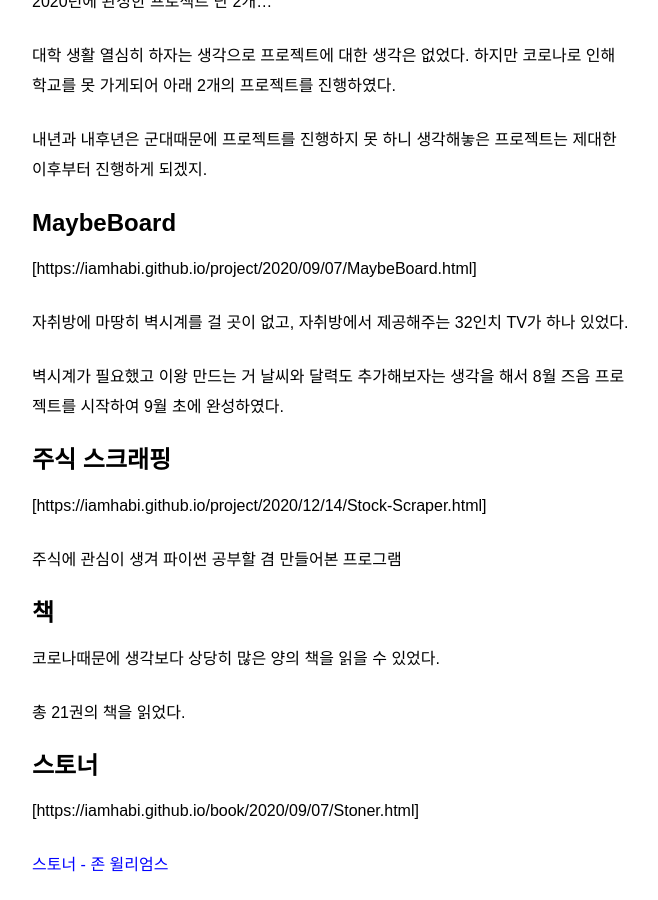
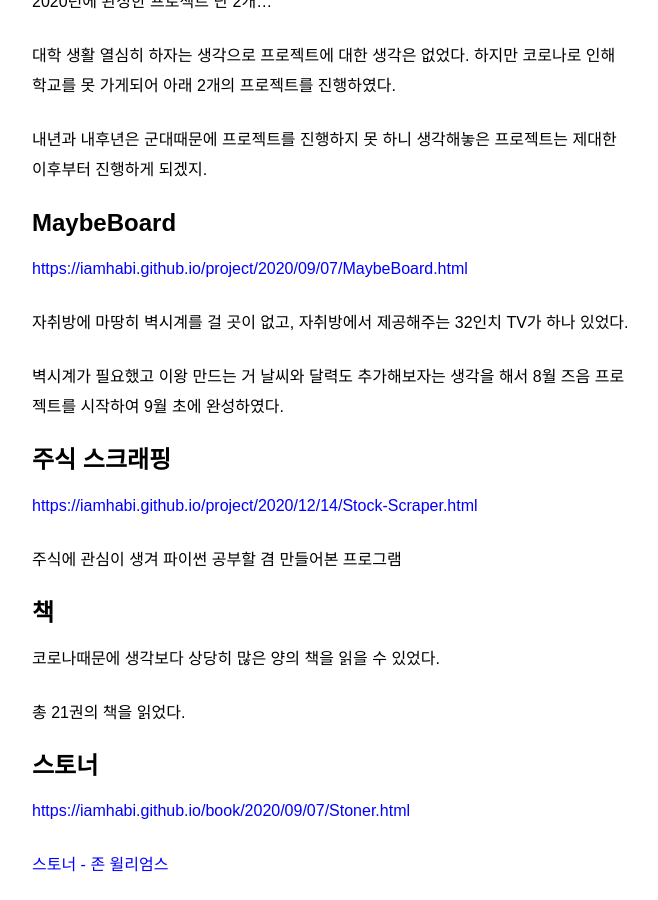
Before and after one commit to iamhabi/iamhabi.github.io, a Jekyll site: the page built from _posts/2020-12-31-2020-2021.md, in a window 1280 px wide and 900 px high, scrolled down 472 px. Shown: the whole window, without its empty margins (308-966 px from the left). Built offline with Jekyll 4.4.1, drawn with Linux system fonts in a browser that asks for light colours; some of the changed text lies outside the part shown.

Commit message:
2020 2021

```diff
--- a/_posts/2020-12-31-2020-2021.md
+++ b/_posts/2020-12-31-2020-2021.md
@@ -21,7 +21,7 @@ date: 2020-12-31
 
 #### MaybeBoard
 
-[https://iamhabi.github.io/project/2020/09/07/MaybeBoard.html]
+<https://iamhabi.github.io/project/2020/09/07/MaybeBoard.html>
 
 자취방에 마땅히 벽시계를 걸 곳이 없고, 자취방에서 제공해주는 32인치 TV가 하나 있었다.
 
@@ -29,7 +29,7 @@ date: 2020-12-31
 
 #### 주식 스크래핑
 
-[https://iamhabi.github.io/project/2020/12/14/Stock-Scraper.html]
+<https://iamhabi.github.io/project/2020/12/14/Stock-Scraper.html>
 
 주식에 관심이 생겨 파이썬 공부할 겸 만들어본 프로그램
 
@@ -41,7 +41,7 @@ date: 2020-12-31
 
 #### 스토너
 
-[https://iamhabi.github.io/book/2020/09/07/Stoner.html]
+<https://iamhabi.github.io/book/2020/09/07/Stoner.html>
 
 [스토너 - 존 윌리엄스](http://www.kyobobook.co.kr/product/detailViewKor.laf?ejkGb=KOR&mallGb=KOR&barcode=9788925538297&orderClick=LEa&Kc=)
 
@@ -78,7 +78,7 @@ date: 2020-12-31
 
 ### 프로젝트
 
-[https://rinthel.github.io/rust-lang-book-ko/]
+<https://rinthel.github.io/rust-lang-book-ko/>
 
 프로젝트는 아니지만 1월 이내로 러스트 공부를 마칠 예정이다.
 
@@ -89,5 +89,4 @@ date: 2020-12-31
 ### 군대
 
 - 운전병으로 가는 것인만큼 무사고를 목표로 하고 있다.
-
 - 토익 공부
```
